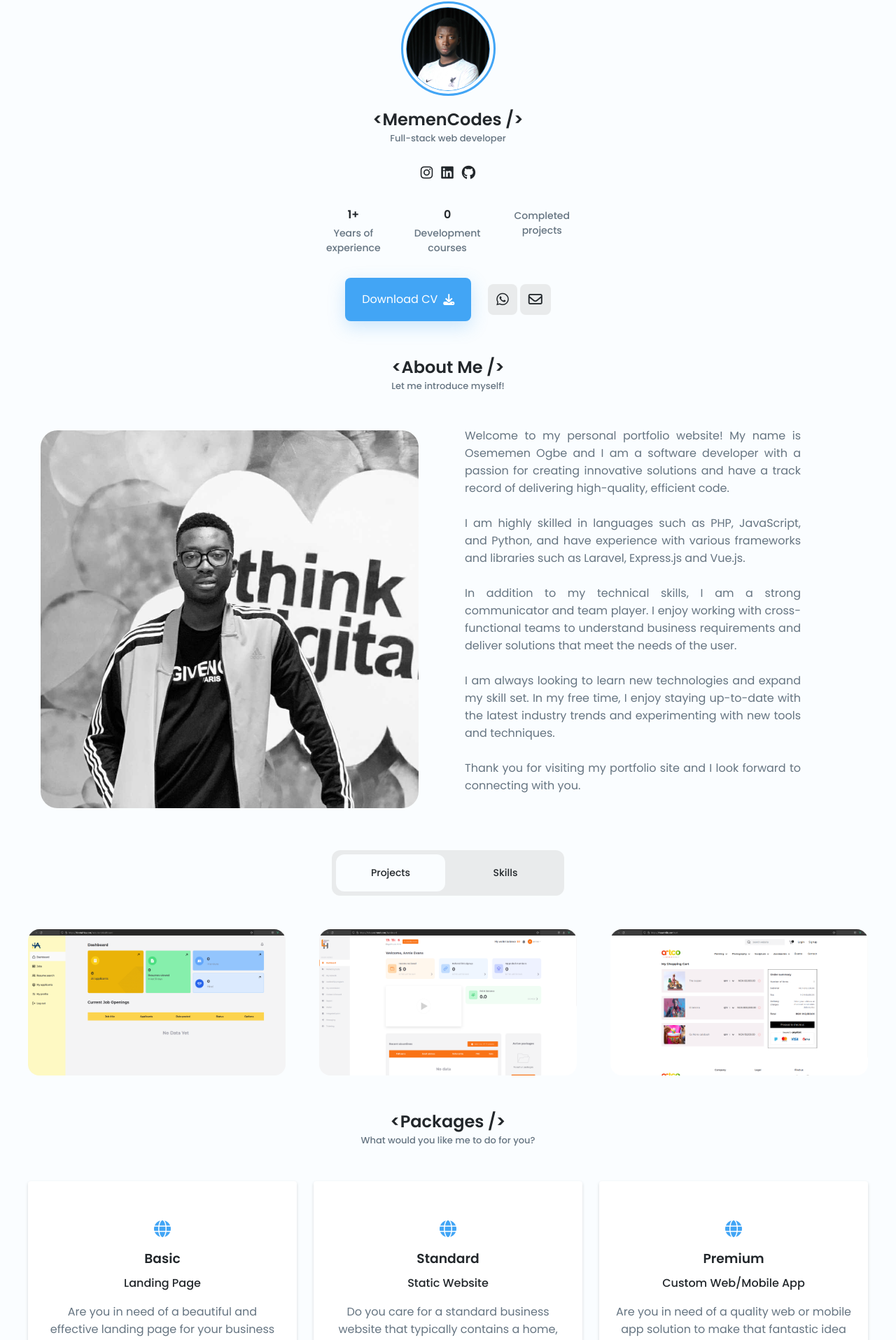
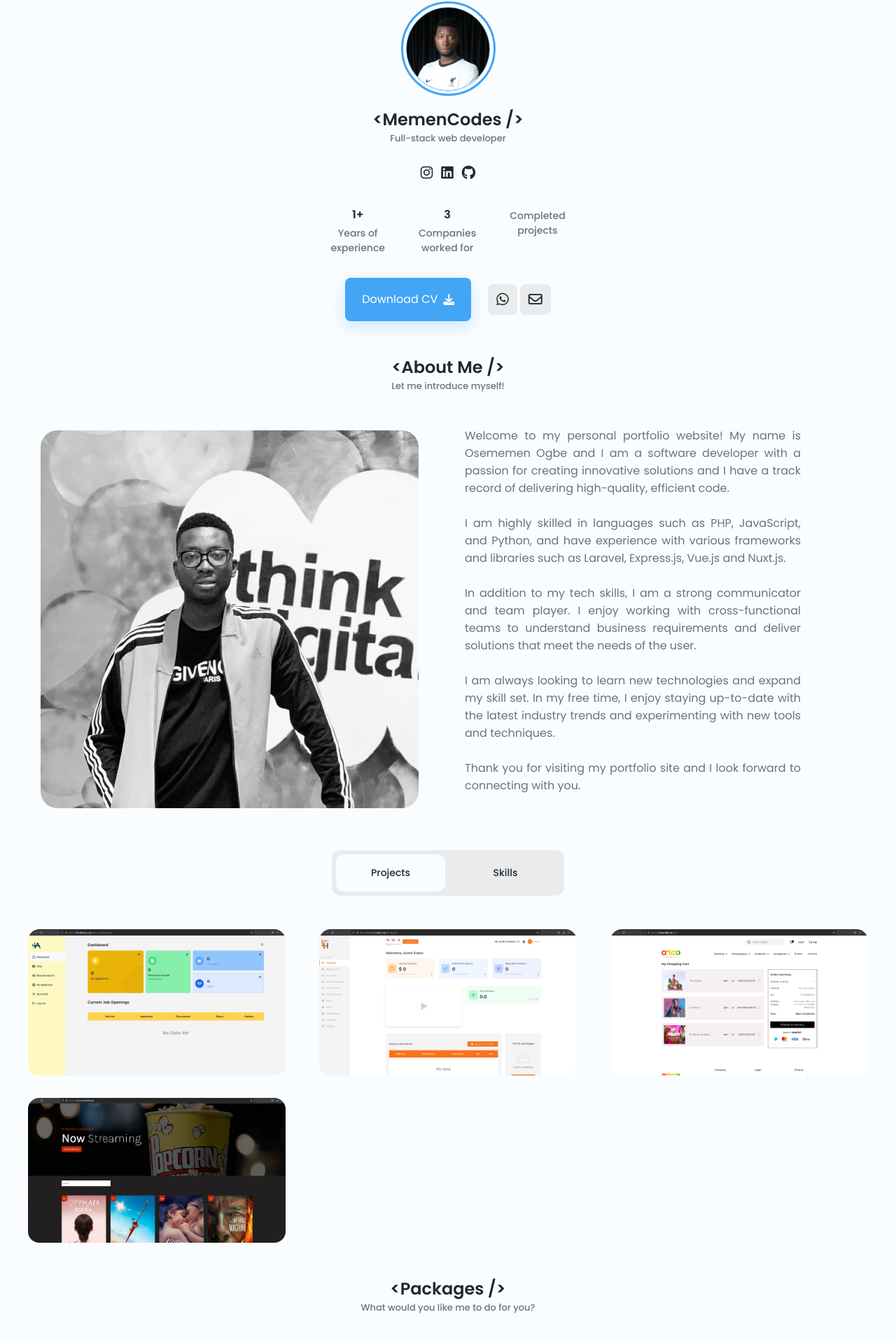
Before and after one commit to oseogbe/memencodes, a Nuxt app: page / in a window 1280 px wide. Shown: the part 62-1977 px from the top of the page at 70% size. Built offline with nearby package versions, Linux system fonts and the light colour scheme.

Commit message:
tawk messenger added

```diff
--- a/components/AboutMe.vue
+++ b/components/AboutMe.vue
@@ -10,12 +10,12 @@
                 <!-- <h3 class="about__heading">Hi, I'm Osememen Ogbe, Based in Nigeria</h3> -->
                 <p class="about__description">
                     <!-- Welcome to my personal portfolio website! My name is Osememen Ogbe and I am a software developer with experience in a variety of programming languages and technologies. I have a passion for creating innovative solutions and have a track record of delivering high-quality, efficient code. -->
-                    Welcome to my personal portfolio website! My name is Osememen Ogbe and I am a software developer with a passion for creating innovative solutions and have a track record of delivering high-quality, efficient code.
+                    Welcome to my personal portfolio website! My name is Osememen Ogbe and I am a software developer with a passion for creating innovative solutions and I have a track record of delivering high-quality, efficient code.
                     <br/><br/>
                     <!-- Throughout my career, I have worked on a wide range of projects, from small-scale web applications to large-scale enterprise systems.  -->
-                    I am highly skilled in languages such as PHP, JavaScript, and Python, and have experience with various frameworks and libraries such as Laravel, Express.js and Vue.js.
+                    I am highly skilled in languages such as PHP, JavaScript, and Python, and have experience with various frameworks and libraries such as Laravel, Express.js, Vue.js and Nuxt.js.
                     <br/><br/>
-                    In addition to my technical skills, I am a strong communicator and team player. I enjoy working with cross-functional teams to understand business requirements and deliver solutions that meet the needs of the user.
+                    In addition to my tech<!--nical--> skills, I am a strong communicator and team player. I enjoy working with cross-functional teams to understand business requirements and deliver solutions that meet the needs of the user.
                     <br/><br/>
                     I am always looking to learn new technologies and expand my skill set. In my free time, I enjoy staying up-to-date with the latest industry trends and experimenting with new tools and techniques.
                     <br/><br/>
--- a/components/Header.vue
+++ b/components/Header.vue
@@ -42,8 +42,8 @@
                     <p class="profile__info-description">Acquired <br /> certifications</p>
                 </div> -->
                 <div class="profile__info-group">
-                    <h3 class="profile__info-number">{{ courses.length }}</h3>
-                    <p class="profile__info-description">Development <br /> courses</p>
+                    <h3 class="profile__info-number">{{ companies.length }}</h3>
+                    <p class="profile__info-description">Companies <br /> worked for</p>
                 </div>
                 <div class="profile__info-group">
                     <h3 class="profile__info-number">{{ projectsCount }}</h3>
@@ -86,6 +86,15 @@
     const yearsOfExp = new Date().getFullYear() - 2021 + '+';
 
     const courses = [];
+
+    const companies = [
+        // 'Pn Consulting Limited',
+        'Sekani-Tech Limited',
+        'Reimnet',
+        // 'BigCommand LLC',
+        'Bex-IT Digital Solutions',
+        // 'Siitech'
+    ];
 
     const toggleTheme = () => {
         isLight.value = !isLight.value
--- a/components/ProjectsAndSkills.vue
+++ b/components/ProjectsAndSkills.vue
@@ -76,12 +76,12 @@
             'thumbnail': 'img/artco_1.png',
             'link': 'https://theartville.com'
         },
-        // {
-        //     'category': 'Movies',
-        //     'title': 'Muvee',
-        //     'thumbnail': 'img/muvee.png',
-        //     'link': 'https://muvee.netlify.app'
-        // },
+        {
+            'category': 'Movies',
+            'title': 'Muvee',
+            'thumbnail': 'img/muvee.png',
+            'link': 'https://muvee.netlify.app'
+        },
         // {
         //     'category': 'Portfolio',
         //     'title': 'Aybee Adayi',
--- a/package.json
+++ b/package.json
@@ -11,5 +11,8 @@
     "nuxt": "3.0.0",
     "sass": "^1.55.0",
     "sass-loader": "^10.1.1"
+  },
+  "dependencies": {
+    "@tawk.to/tawk-messenger-vue-3": "^1.0.1"
   }
 }
--- /dev/null
+++ b/plugins/tawk-messenger.client.js
@@ -0,0 +1,9 @@
+import TawkMessengerVue from "@tawk.to/tawk-messenger-vue-3";
+
+export default defineNuxtPlugin(nuxtApp => {
+
+    nuxtApp.vueApp.use(TawkMessengerVue, {
+        propertyId : '63d3d98e47425128790ff797',
+        widgetId : '1go13c9oj'
+    })
+})
```
Also changed, not shown: 1 other file (tests, documents, lock files or other folders).
